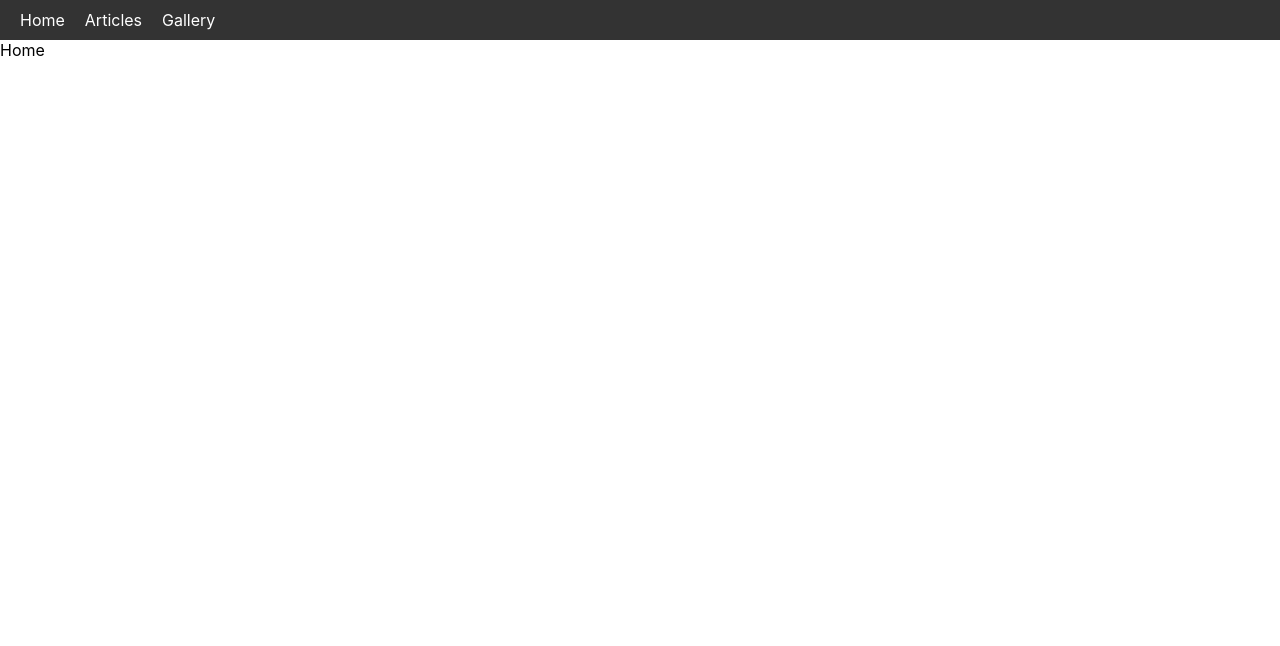
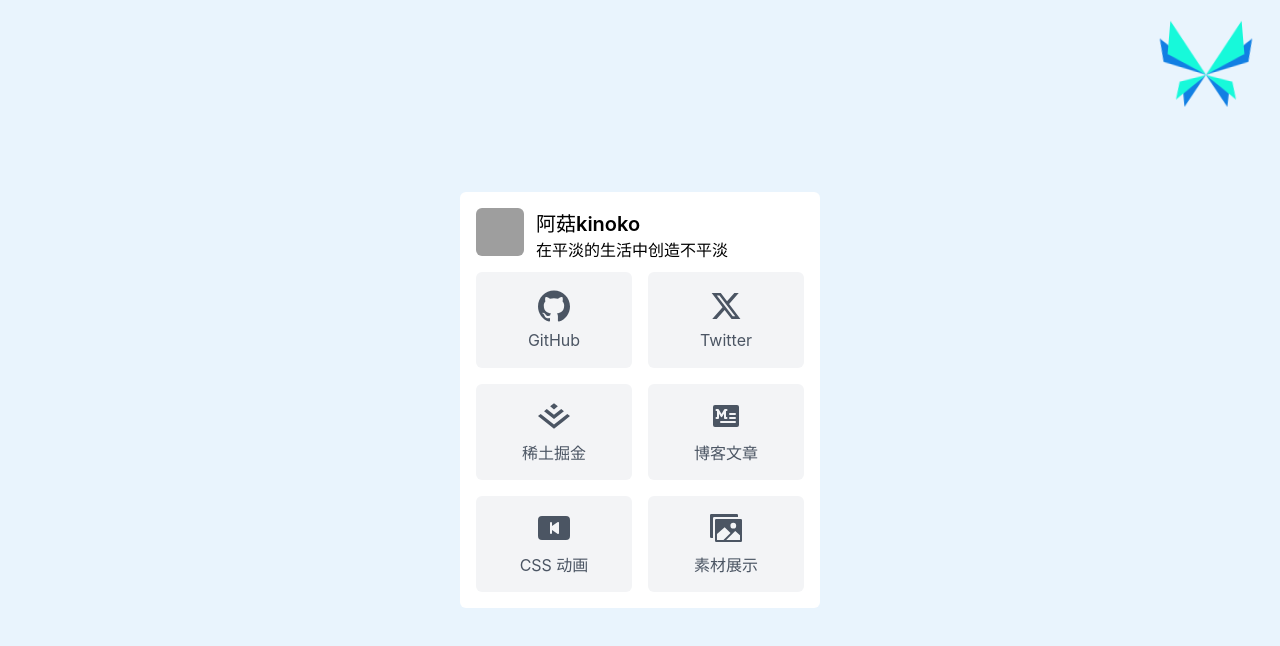
Before and after one commit to ma5hr00m/FocalHub, a React (Vite) app in the folder client/: page / in a window 1280 px wide. Shown: the top 646 px of the page. Built offline with nearby package versions, Linux system fonts and the light colour scheme; grey boxes are pictures that could not be loaded.

Commit message:
feat: tmp homepage

```diff
--- a/client/package.json
+++ b/client/package.json
@@ -31,6 +31,7 @@
     "jotai": "^2.9.3",
     "js-yaml": "^4.1.0",
     "react-helmet": "^6.1.0",
+    "react-icons": "^5.3.0",
     "react-markdown": "^9.0.1",
     "react-router-dom": "^6.26.1",
     "sass-embedded": "^1.77.8",
--- a/client/src/components/Butterfly/index.module.scss
+++ b/client/src/components/Butterfly/index.module.scss
@@ -134,13 +134,6 @@ $rotate-angle-bottom: 8deg;
   }
 }
 
-
-
-
-
-
-
-
 @mixin fixed-center {
   top: 50%;
   right: 50%;
@@ -148,8 +141,8 @@ $rotate-angle-bottom: 8deg;
 }
 
 @mixin fixed-right-top {
-  top: 2.5vh;
-  right: 2.5vh;
+  top: 3vh;
+  right: 3vh;
 }
 
 @keyframes move-to-top-right-wrapper {
@@ -185,8 +178,8 @@ $wrapper-font-size: .5vh;
 
   @include fixed-right-top;
   opacity: 0;
-  animation: fade-in 1s forwards;
-  animation-delay: 8s;
+  animation: fade-in 2s forwards;
+  animation-delay: 3s;
 
   .butterfly {
     position: absolute;
--- a/client/src/components/Butterfly/index.tsx
+++ b/client/src/components/Butterfly/index.tsx
@@ -1,16 +1,34 @@
-import React from "react";
+import React, { useRef } from "react";
+import { useNavigate } from "react-router-dom";
 import styles from "./index.module.scss";
+import { CircularList } from "@/types/types";
 
 interface ButterflyProps {}
 
 const Butterfly: React.FC<ButterflyProps> = ({}) => {
+  const navigate = useNavigate();
+  const items = [
+    { path: '/', label: 'Home' },
+    { path: '/articles', label: 'Articles' },
+    { path: '/gallery', label: 'Gallery' },
+  ];
+
+  const circularListRef = useRef(new CircularList(items));
+
   const handleClick = () => {
-    console.log(1);
+    try {
+      circularListRef.current.next();
+      const currentItem = circularListRef.current.getCurrent();
+      // console.log("Current Element: ", currentItem);
+      navigate(currentItem.path);
+    } catch (error) {
+      console.error("Error:", error);
+    }
   };
 
   return (
     <div className={styles.wrapper}>
-      <button onClick={handleClick}></button>
+      <button onClick={handleClick}>Next</button>
       <div className={styles.butterfly}>
         <span></span>
         <span></span>
--- /dev/null
+++ b/client/src/components/Function/NavBar/index.scss
@@ -0,0 +1,4 @@
+.navbar {}
+.navList {}
+.navItem {}
+.navLink {}
--- /dev/null
+++ b/client/src/components/Function/NavBar/index.tsx
@@ -0,0 +1,29 @@
+import React from 'react';
+import { Link } from 'react-router-dom';
+
+interface NavItem {
+  path: string;
+  label: string;
+}
+
+interface NavbarProps {
+  items: NavItem[];
+}
+
+const Navbar: React.FC<NavbarProps> = ({ items }) => {
+  return (
+    <nav>
+      <div>
+        {items.map((item) => (
+          <div key={item.path}>
+            <Link to={item.path}>
+              {item.label}
+            </Link>
+          </div>
+        ))}
+      </div>
+    </nav>
+  );
+};
+
+export default Navbar;
--- a/client/src/components/NavBar.tsx
+++ /dev/null
@@ -1,52 +0,0 @@
-import React from 'react';
-import { Link } from 'react-router-dom';
-
-// 定义 NavItem 类型
-interface NavItem {
-    path: string;
-    label: string;
-}
-
-// 定义 NavbarProps 类型
-interface NavbarProps {
-    items: NavItem[];
-}
-
-const Navbar: React.FC<NavbarProps> = ({ items }) => {
-    return (
-        <nav style={styles.navbar}>
-            <ul style={styles.navList}>
-                {items.map((item) => (
-                    <li key={item.path} style={styles.navItem}>
-                        <Link to={item.path} style={styles.navLink}>
-                            {item.label}
-                        </Link>
-                    </li>
-                ))}
-            </ul>
-        </nav>
-    );
-};
-
-// 简单的样式
-const styles = {
-    navbar: {
-        backgroundColor: '#333',
-        padding: '10px 20px',
-    },
-    navList: {
-        listStyleType: 'none',
-        margin: 0,
-        padding: 0,
-        display: 'flex',
-    },
-    navItem: {
-        marginRight: '20px',
-    },
-    navLink: {
-        color: '#fff',
-        textDecoration: 'none',
-    },
-};
-
-export default Navbar;
--- a/client/src/pages/Home.tsx
+++ b/client/src/pages/Home.tsx
@@ -1,13 +1,65 @@
 import React from "react";
+import { SiGithub, SiJuejin } from "react-icons/si";
+import { BsSkipStartBtnFill } from "react-icons/bs";
+import { PiArticleMediumFill } from "react-icons/pi";
+import { IoImagesSharp } from "react-icons/io5";
+import { FaXTwitter } from "react-icons/fa6";
 
 interface HomeProps {}
 
 const Home: React.FC<HomeProps> = ({}) => {
 
   return (
-    <>
-      <span>Home</span>
-    </>
+    <div className="relative w-full h-screen flex justify-center items-center bg-[#E9F4FD]">
+      <div className="">
+        <div className="m-2 w-90 h-fit flex flex-col rounded-md overflow-hidden gap-x-5 justify-between">
+              {/*  */}
+          {/* 基本信息条 */}
+          <div className="p4 bg-white">
+            <div className="flex gap-x-3">
+              <div className="w-12 h-12 rounded-md overflow-hidden">
+                <img
+                  className="w-full h-full"
+                  src="https://q1.qlogo.cn/g?b=qq&nk=3411281455&s=640"
+                  alt=""
+                />
+              </div>
+              <div className="h-12 flex flex-col justify-between items-start">
+                <span className="text-5 font-600">阿菇kinoko</span>
+                <span className="text-4">在平淡的生活中创造不平淡</span>
+              </div>
+            </div>
+          </div>
+          {/* 相关链接 */}
+          <div className="grid grid-cols-2 gap-4 p4 pt0 bg-white">
+            <a href="https://github.com/ma5hr00m" className="h-24 bg-gray-1 rounded-md flex flex-col justify-center items-center gap-y-2 color-gray-6 visited:color-gray-6">
+              <SiGithub className="text-8 " />
+              <span color=" font-600">GitHub</span>
+            </a>
+            <a href="/animation" className="h-24 bg-gray-1 rounded-md flex flex-col justify-center items-center gap-y-2 color-gray-6 visited:color-gray-6">
+              <FaXTwitter className="text-8" />
+              <span color="">Twitter</span>
+            </a>
+            <a href="https://juejin.cn/user/811865333304430" className="h-24 bg-gray-1 rounded-md flex flex-col justify-center items-center gap-y-2 color-gray-6 visited:color-gray-6">
+              <SiJuejin className="text-8 " />
+              <span color="">稀土掘金</span>
+            </a>
+            <a href="/articles" className="h-24 bg-gray-1 rounded-md flex flex-col justify-center items-center gap-y-2 color-gray-6 visited:color-gray-6">
+              <PiArticleMediumFill className="text-8 " />
+              <span color="">博客文章</span>
+            </a>
+            <a href="/animation" className="h-24 bg-gray-1 rounded-md flex flex-col justify-center items-center gap-y-2 color-gray-6 visited:color-gray-6">
+              <BsSkipStartBtnFill className="text-8 " />
+              <span color="">CSS 动画</span>
+            </a>
+            <a href="/animation" className="h-24 bg-gray-1 rounded-md flex flex-col justify-center items-center gap-y-2 color-gray-6 visited:color-gray-6">
+              <IoImagesSharp className="text-8 " />
+              <span color="">素材展示</span>
+            </a>
+        </div>
+        </div>
+      </div>
+    </div>
   )
 }
 
--- a/client/src/routes/AppRoutes.tsx
+++ b/client/src/routes/AppRoutes.tsx
@@ -2,7 +2,7 @@ import React from 'react';
 import { BrowserRouter, Routes, Route } from 'react-router-dom';
 import { useAtom } from 'jotai';
 import { animationStageAtom } from '@/jotai/jotai';
-import Navbar from '@/components/NavBar';
+import Navbar from '@/components/Function/NavBar/index';
 import Home from '@/pages/Home';
 import Gallery from '@/pages/Gallery';
 import Article from '@/pages/Article';
@@ -28,7 +28,7 @@ const AppRoutes: React.FC<AppRoutesProps> = () => {
       case "end":
         return (
           <div id='focalhub-app'>
-            <Navbar items={navItems} />
+            {/* <Navbar items={navItems} /> */}
             <Routes>
               <Route path='/' element={<Home />} />
               <Route path='/gallery' element={<Gallery />} />
--- a/client/src/styles/index.scss
+++ b/client/src/styles/index.scss
@@ -21,6 +21,7 @@ a {
   position: relative;
   min-width: 100%;
   min-height: 100vh;
+  background: #ffffff;
 }
 
 /* @media (prefers-color-scheme: light) {} */
--- a/client/src/types/types.ts
+++ b/client/src/types/types.ts
@@ -8,3 +8,28 @@ export interface SiteConfig {
 }
 
 export interface NavConfig {}
+
+// 环形列表
+export class CircularList<T> {
+  private items: T[];
+  private currentIndex: number;
+
+  constructor(elements: T[]) {
+    if (elements.length === 0) {
+      throw new Error("At least one element must be provided");
+    }
+    this.items = elements; // 存储所有元素
+    this.currentIndex = 0; // 初始化当前索引
+  }
+
+  // 获取当前元素
+  getCurrent(): T {
+    return this.items[this.currentIndex];
+  }
+
+  // 移动到下一个元素
+  next(): T {
+    this.currentIndex = (this.currentIndex + 1) % this.items.length;
+    return this.getCurrent();
+  }
+}
```
Also changed, not shown: 1 other file (tests, documents, lock files or other folders).
